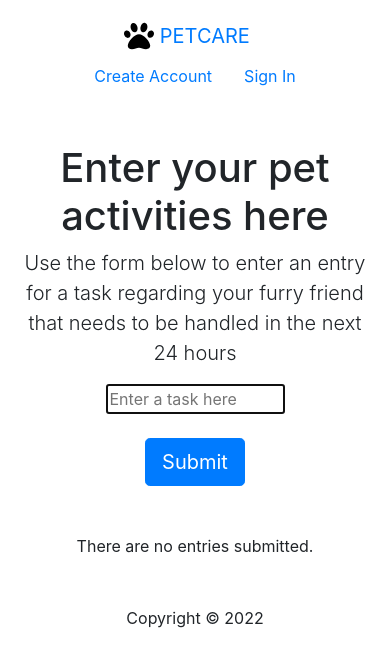
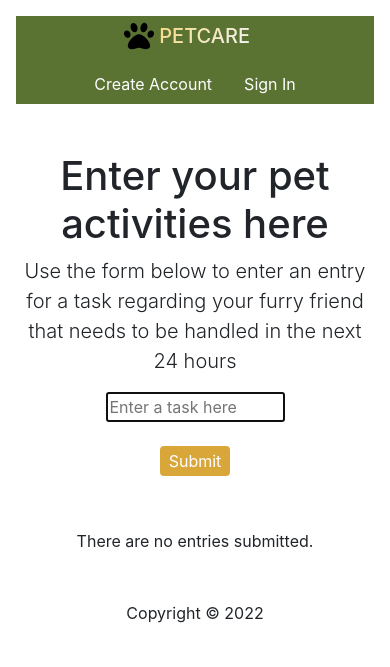
Before and after one commit to josemartin357/pet-care, a Flask app: template templates/index.html in a window 390 px wide. Shown: the top 667 px of the page. Run offline with Flask 2, Linux system fonts and the light colour scheme; the template is opened without the code that fills it, so the values that code supplies are empty; some libraries are stand-ins or nearby versions.

Commit message:
layout.html: changed navbar-brand icon, added interactive icon in index.html and goals.html. Finally changed background colors. Still mobile friendly

```diff
--- a/static/styles.css
+++ b/static/styles.css
@@ -0,0 +1,68 @@
+/* navbar-brand */
+.animate-nav-brand {
+  text-transform: uppercase;
+  background-image: linear-gradient(
+    -225deg,
+    #ffc107 0%,
+    #f2f0e9 75%,
+    #f2f6f7 75%,
+    #ffc107 100%
+  );
+  background-size: auto auto;
+  background-clip: border-box;
+  background-size: 200% auto;
+  color: #fff;
+  background-clip: text;
+  -webkit-text-fill-color: transparent;
+  -webkit-background-clip: text;
+  -webkit-text-fill-color: transparent;
+  animation: textclip 2s linear infinite;
+  display: inline-block;
+}
+
+@keyframes textclip {
+  to {
+    background-position: 200% center;
+  }
+}
+
+/* submit button */
+
+.button {
+  position: relative;
+  width: 70px;
+  height: 30px;
+  background-color: #d8a639;
+  /* color: whitesmoke; */
+  border: none;
+  border-radius: 4px;
+  cursor: pointer;
+  transition: width 0.5s, border-radius 0.5s;
+}
+
+.button * {
+  position: absolute;
+  top: 50%;
+  left: 50%;
+  transform: translate(-50%, -50%);
+  transition: opacity 0.25s;
+}
+
+.icon {
+  opacity: 0;
+}
+
+.button:focus {
+  width: 30px;
+  background-color: #5a7232;
+  border-radius: 50%;
+}
+
+.button:focus .text {
+  opacity: 0;
+}
+
+.button:focus .icon {
+  opacity: 1;
+  transition-delay: 0.5s;
+}
--- a/templates/index.html
+++ b/templates/index.html
@@ -25,7 +25,10 @@
     />
   </div>
   <br />
-  <button class="lead btn btn-lg btn-primary" type="submit">Submit</button>
+  <button class="button text-white" type="submit">
+    <span class="text">Submit</span>
+    <i class="ri-check-line icon"></i>
+  </button>
   {% if tasks %}
   <hr class="mb-4" />
   {% endif %}
@@ -34,7 +37,7 @@
 {% if tasks %}
 <!-- table where tasks will load -->
 <table class="table">
-  <thead id="tasksHead" class="thead-light">
+  <thead id="tasksHead" style="background-color: #f1f1ef">
     <tr>
       <th scope="col">#</th>
       <th scope="col">Task Details</th>
@@ -69,7 +72,7 @@
     {% else %}
     <br /><br />
     <tr>
-      <td>There are no entries submitted.</td>
+      <td class="lead">There are no entries submitted.</td>
     </tr>
     {% endif %}
   </tbody>
@@ -80,9 +83,10 @@
 <div class="d-flex justify-content-center">
   <div class="col-md-3 mb-3">
     <button
-      class="lead btn btn-sm btn-primary"
+      class="lead btn btn-sm text-white"
       type="submit"
       id="accomplished_button"
+      style="background-color: #d8a639"
     >
       Mark As Finished
     </button>
@@ -90,9 +94,10 @@
   <!-- delete button -->
   <div class="col-md-3 mb-3">
     <button
-      class="lead btn btn-sm btn-primary"
+      class="lead btn btn-sm text-white"
       type="submit"
       id="delete_button"
+      style="background-color: #d8a639"
     >
       Delete Task
     </button>
--- a/templates/layout.html
+++ b/templates/layout.html
@@ -14,6 +14,11 @@
     />
     <!-- fontawesome link/reference app.py -->
     {{ fontawesome_html() }}
+    <!-- Remix icons -->
+    <link
+      href="https://cdn.jsdelivr.net/npm/remixicon@2.5.0/fonts/remixicon.css"
+      rel="stylesheet"
+    />
     <!-- css link -->
     <link href="/static/styles.css" rel="stylesheet" />
     <!-- jquery link -->
@@ -25,9 +30,9 @@
   </head>
   <body class="text-center">
     <div class="cover-container d-flex h-100 p-3 mx-auto flex-column">
-      <header class="masthead mb-auto">
+      <header class="masthead mb-auto" style="background-color: #5a7232">
         <div class="inner">
-          <a class="navbar-brand" href="/">
+          <a class="navbar-brand animate-nav-brand h1 text-white" href="/">
             <img
               src="/static/paw-solid.svg"
               width="30"
@@ -70,22 +75,22 @@
             {% if session.user_id %}
             <!-- <ul class="navbar-nav">
               <li class="nav-item"> -->
-            <a class="nav-link active" href="/"
+            <a class="nav-link active text-white" href="/"
               ><i class="fas fa-plus-circle pe-2"></i> Tasks</a
             >
             <!-- </li> -->
             <!-- <li class="nav-item"> -->
-            <a class="nav-link active" href="/goals"
+            <a class="nav-link active text-white" href="/goals"
               ><i class="fas fa-plus-circle pe-2"></i> Wish List</a
             >
             <!-- </li> -->
             <!-- <li class="nav-item"> -->
-            <a class="nav-link active" href="/accomplished"
+            <a class="nav-link active text-white" href="/accomplished"
               ><i class="fas fa-heart pe-2"></i> Accomplished</a
             >
             <!-- </li> -->
             <!-- <li class="nav-item"> -->
-            <a class="nav-link active" href="/logout">
+            <a class="nav-link active text-white" href="/logout">
               <i class="fas fa-bell pe-2"></i> Sign Out</a
             >
             <!-- </li>
@@ -96,12 +101,12 @@
             {% else %}
             <!-- <ul class="navbar-nav">
               <li class="nav-item"> -->
-            <a class="nav-link active" href="/register"
+            <a class="nav-link active text-white" href="/register"
               ><i class="fas fa-heart pe-2"></i> Create Account</a
             >
             <!-- </li>
               <li class="nav-item"> -->
-            <a class="nav-link active" href="/login">
+            <a class="nav-link active text-white" href="/login">
               <i class="fas fa-bell pe-2"></i> Sign In</a
             >
             <!-- </li>
```
Also changed, not shown: templates/completed.html (+17 -4 lines), templates/goals.html (+9 -4 lines), todolist.db, 2 other files.
